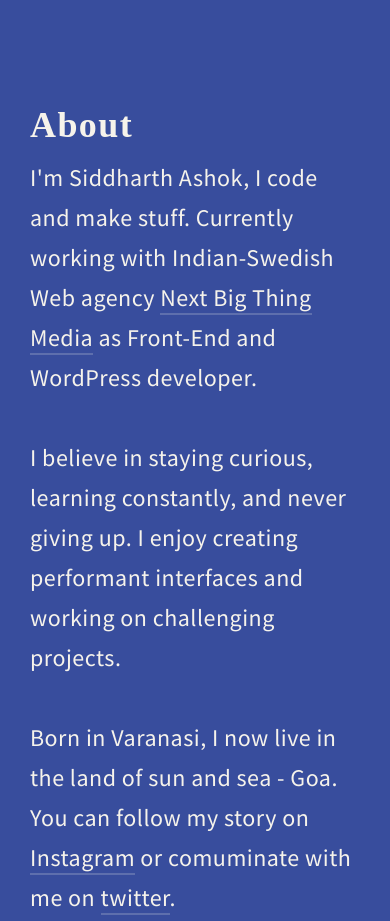
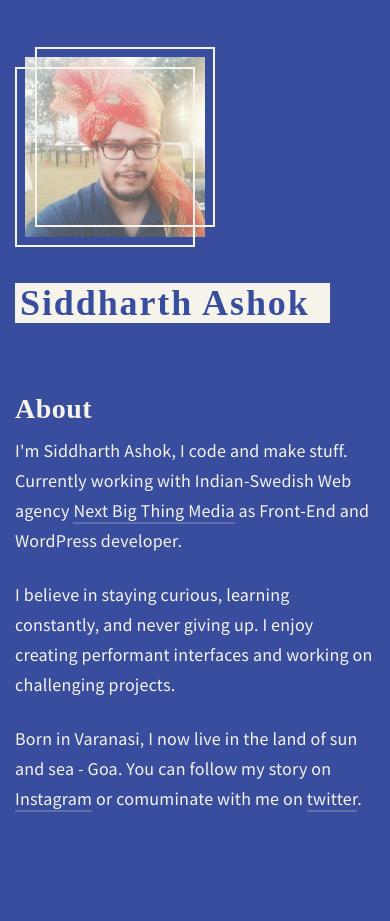
Before and after one commit to siddharthashok/sidd.in, a plain HTML site: page index.html in a window 390 px wide. Shown: the top 921 px of the page. Drawn offline with Linux system fonts and the light colour scheme; a web font is replaced by a local one.

Commit message:
responsive fixes

```diff
--- a/css/style.scss
+++ b/css/style.scss
@@ -189,25 +189,19 @@ svg.bottomone {bottom: -150px; margin-top: -150px;}
 // Responsive
 
 @media screen and (max-width: 64em) {
-	.column, .columns {
-    padding-left: 60px;
-    padding-right: 60px;
-}
+  .column, .columns {padding-left: 15px;padding-right: 15px;}
 
-header .header_wrap .image_wrap {width: 200px; height: 200px;
-    float: none;
-    margin: 100px auto 30px;}
-header .header_wrap .text_wrap {    float: none;
-    width: 100%;
-    padding-top: 50px;}
-header .header_wrap .text_wrap h1 {font-size: 50px; line-height: 50px; text-align: center;}
-header .header_wrap .text_wrap h2 {text-align: center;}
+  .image-logo-wrap {width: 180px; height: 180px; margin-bottom: 40px; margin-left: 10px;}
+  .image-logo-wrap:before {top: -10px; left: 10px;}
+  .image-logo-wrap:after {top: 10px; left: -10px;}
 
+  .sidd {font-size: 36px; line-height: 52px;}
+  .sidd span {padding: 0px 20px 0px 5px;}
 }
 
 @media screen and (max-width: 39.9375em) {
-	.column, .columns {
-		padding-left: 30px;
-		padding-right: 30px;
+  #about {padding-top: 30px;}
+  .sidd { margin-bottom: 60px;}
+  p { font-size: 18px; letter-spacing: 0.2px; line-height: 30px; margin-bottom: 24px;}
+  h2 { font-size: 28px; letter-spacing: 0.5px;}
 }
-}
--- a/index.html
+++ b/index.html
@@ -18,7 +18,16 @@
   <section id="about">
     <div class="header_wrap">
       <div class="row">
-        <div class="medium-8 large-7 offset-large-1 columns">
+        <div class="medium-4 large-4 medium-push-8 large-push-8 columns">
+          <div class="image-logo-wrap">
+            <img src="img/siddharthashok.jpg" alt="Siddharth Ashok"/>
+            <div class="overlay"></div>
+          </div>
+
+          <h1 class="sidd"><span>Siddharth Ashok</span></h1>
+        </div>
+
+        <div class="medium-8 large-7 medium-pull-4 large-pull-5 columns">
           <h2>About</h2>
           <p>I'm Siddharth Ashok, I code and make stuff. Currently working with Indian-Swedish Web agency <a href="http://nextbigthing.in/" target="_blank">Next Big Thing Media</a> as Front-End and WordPress developer.</p>
 
@@ -27,14 +36,7 @@
           <p>Born in Varanasi, I now live in the land of sun and sea - Goa. You can follow my story on <a href="https://www.instagram.com/siddharthashok/" target="_blank">Instagram</a> or comuminate with me on <a href="https://twitter.com/siddharthashok" target="_blank">twitter</a>.</p>
 
         </div>
-        <div class="medium-4 columns">
-          <div class="image-logo-wrap">
-            <img src="img/siddharthashok.jpg" alt="Siddharth Ashok"/>
-            <div class="overlay"></div>
-          </div>
 
-          <h1 class="sidd"><span>Siddharth Ashok</span></h1>
-        </div>
 
       </div>
     </div>
```
Also changed, not shown: css/style.css.
